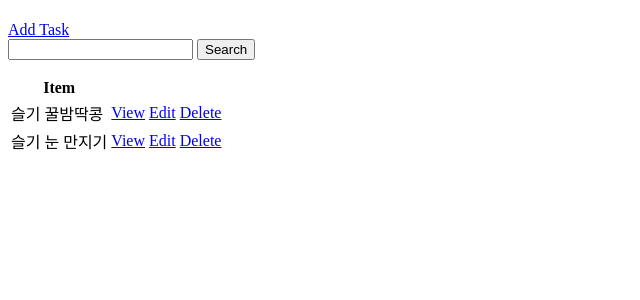
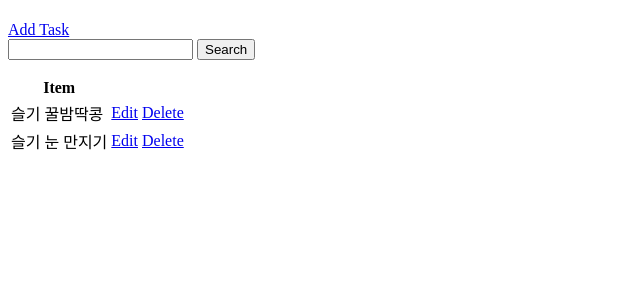
Before and after one commit to ooooo5h/youtube_django_todolist_20220223, a Django app: page / in a window 1280 px wide. Shown: the part 135-435 px from the top of the page, without its empty margins (0-640 px from the left). Run offline with Django 4.2, Linux system fonts and the light colour scheme; a user stored in the database is signed in; data comes from the database, SQL or seed files in the repository.

Commit message:
view버튼은 불필요해서 삭제함

```diff
--- a/base/templates/base/task_list.html
+++ b/base/templates/base/task_list.html
@@ -23,7 +23,6 @@
     {% for task in tasks %}
     <tr>
         <td>{{task.title}}</td>
-        <td><a href="{% url 'task' task.id %}">View</a></td>
         <td><a href="{% url 'task-update' task.id %}">Edit</a></td>
         <td><a href="{% url 'task-delete' task.id %}">Delete</a></td>
     </tr>
```
